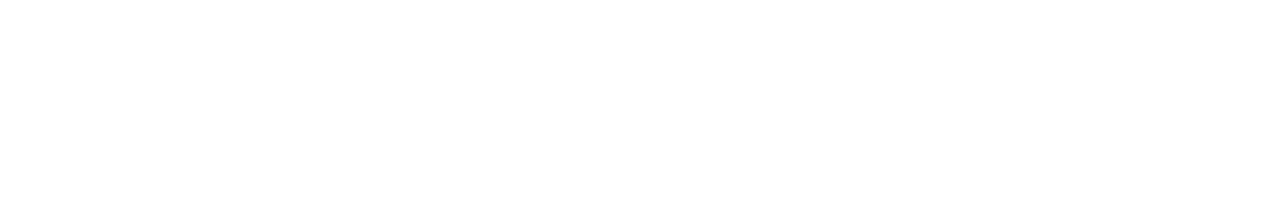
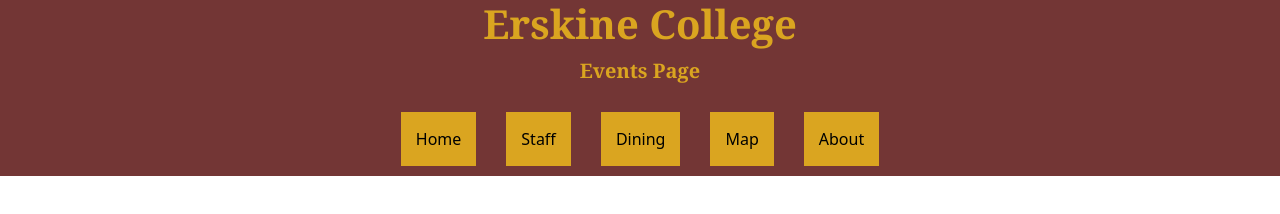
Before and after one commit to StoneDriggers01/campus-life-super-app, a plain HTML site: page page2.html in a window 1280 px wide. Drawn offline with nearby package versions, Linux system fonts and the light colour scheme.

Commit message:
transfered headings to other pages

```diff
--- a/css/style.css
+++ b/css/style.css
@@ -85,6 +85,12 @@ img {
   font-weight: bold;
   color: goldenrod;
 }
+.custom-gold-subheader {
+  font-family: 'Georgia', serif;
+  font-weight: bold;
+  color: goldenrod;
+  font-size: 20px;
+}
 .custom-black-font {
   font-family: 'Georgia', serif;
   font-weight: bold;
--- a/page2.html
+++ b/page2.html
@@ -0,0 +1,30 @@
+<!DOCTYPE html>
+<html long="en">
+    <!--Language is English for screen readers.-->
+    <head>
+        <meta charset="utf-8">
+        <meta name="viewport" content="width=device-width, initial-scale=1">
+        <!--Bootstrap-->
+        <title>Campus Life Super App</title>
+        <!--Link to Bootstrap.-->
+        <link href="https://cdn.jsdelivr.net/npm/bootstrap@5.3.8/dist/css/bootstrap.min.css" rel="stylesheet" integrity="sha384-sRIl4kxILFvY47J16cr9ZwB07vP4J8+LH7qKQnuqkuIAvNWLzeN8tE5YBujZqJLB" crossorigin="anonymous">
+        <!--Link to the stylesheet called style.css.-->
+        <!--Color scheme for enhanced legibility and style.-->
+        <link rel="stylesheet" href="css/style.css" />
+    </head>
+    <body>
+        <header class="text-center mb-4">
+        <h1 class = "custom-gold-font" >Erskine College</h1>
+        <p class = "custom-gold-subheader">Events Page</p>
+        <script src="https://cdn.jsdelivr.net/npm/bootstrap@5.3.8/dist/js/bootstrap.bundle.min.js" integrity="sha384-FKyoEForCGlyvwx9Hj09JcYn3nv7wiPVlz7YYwJrWVcXK/BmnVDxM+D2scQbITxI" crossorigin="anonymous"></script>
+        <div class="button-container">
+            <a href="index.html" class = "button"> Home</a>
+            <a href="page3.html" class = "button"> Staff</a>
+            <a href="page4.html" class = "button"> Dining</a>
+            <a href="page5.html" class = "button"> Map</a>
+            <a href="page6.html" class = "button"> About</a>
+        </div>
+
+    </header>
+    </body>
+</html>
```
Also changed, not shown: index.html (+1 -0 lines), page3.html (+30 -0 lines), page4.html (+30 -0 lines), page5.html (+30 -0 lines), page6.html (+30 -0 lines).
